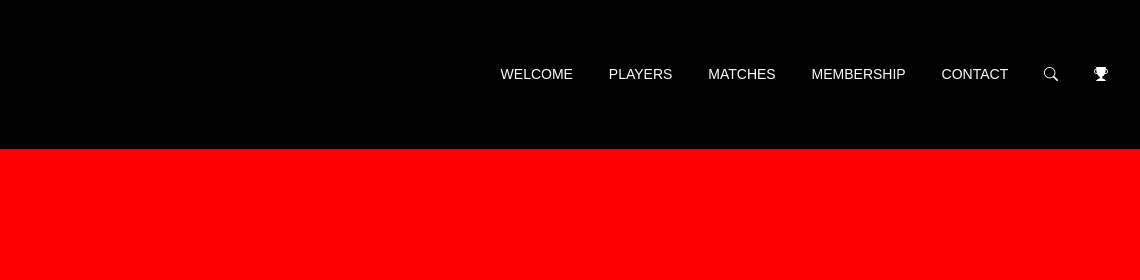
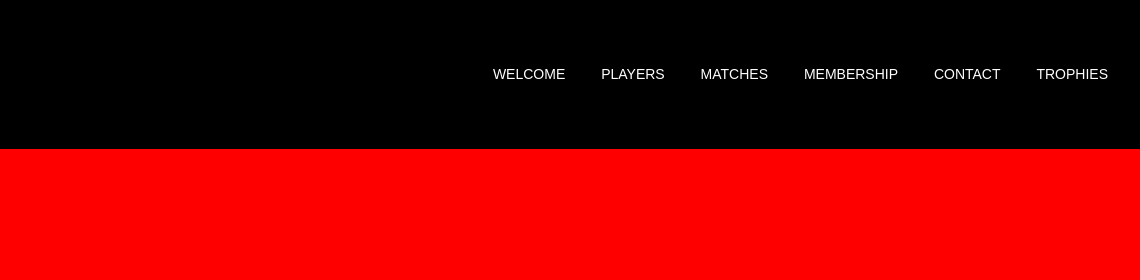
Before and after one commit to AbdullahAhmadAAK/a5bc-club, a website: page contact.html in a window 1280 px wide. Shown: the top 280 px of the page, 140-1280 px from the left. Drawn offline with nearby package versions, Linux system fonts and the light colour scheme; a web font is replaced by a local one.

Commit message:
remove search page link, turn trophy icon to text, fix index page link

```diff
--- a/contact.html
+++ b/contact.html
@@ -62,7 +62,9 @@
                 <div class="collapse navbar-collapse" id="navbarNav">
                     <ul class="nav-menu ml-auto">
                         <li class="nav-item custom-item">
-                            <a class="nav-link custom-link" href="#">Welcome</a>
+                            <a class="nav-link custom-link" href="./index.html"
+                                >Welcome</a
+                            >
                         </li>
                         <li class="nav-item custom-item">
                             <a
@@ -93,16 +95,11 @@
                             >
                         </li>
                         <li class="nav-item custom-item">
-                            <a class="nav-link custom-link" href="#">
-                                <i class="bi bi-search"></i>
-                            </a>
-                        </li>
-                        <li class="nav-item custom-item">
                             <a
                                 class="nav-link custom-link"
                                 href="./trophies.html"
                             >
-                                <i class="bi bi-trophy-fill"></i>
+                                Trophies
                             </a>
                         </li>
                     </ul>
```
Also changed, not shown: index.html (+4 -7 lines), matches.html (+4 -7 lines), membership.html (+4 -7 lines), players.html (+4 -7 lines), trophies.html (+4 -7 lines).
